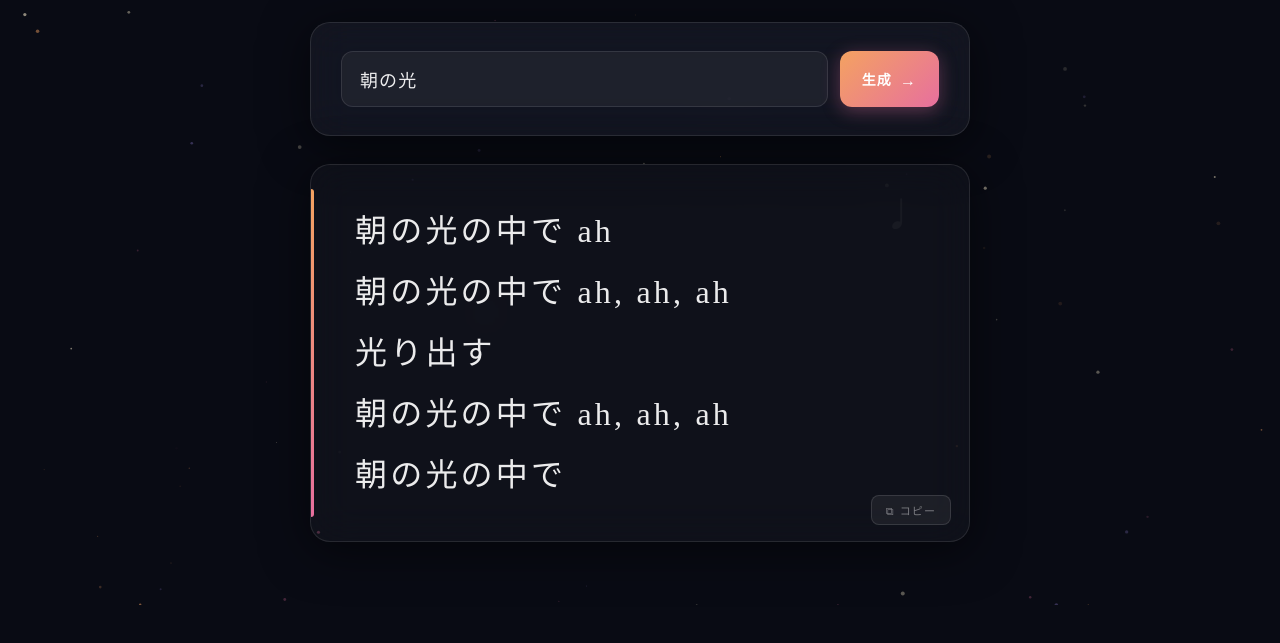
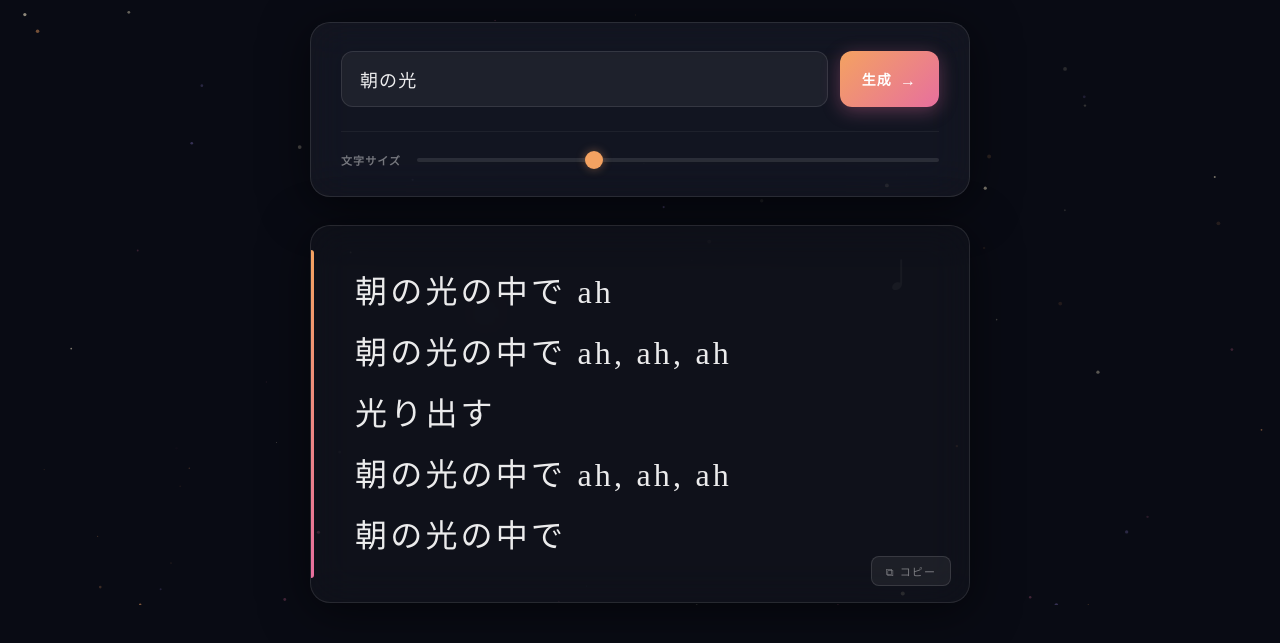
Before and after one commit to seeyoumayday/20260504_gen, a plain HTML site: page index.html in a window 1280 px wide. Shown: the part 195-838 px from the top of the page. Before the commit the page ends 817 px from the top, so only its background shows below. Drawn offline with Linux system fonts and the light colour scheme.

Commit message:
feat: add font size control slider to settings UI with corresponding styles and documentation

```diff
--- a/app.js
+++ b/app.js
@@ -79,6 +79,16 @@ copyBtn.addEventListener('click', async () => {
   }, 1800);
 });
 
+/* ---------- 文字サイズ変更 ---------- */
+const sizeSlider = document.getElementById('size-slider');
+
+// 初期サイズを反映
+output.style.fontSize = `${sizeSlider.value}px`;
+
+sizeSlider.addEventListener('input', (e) => {
+  output.style.fontSize = `${e.target.value}px`;
+});
+
 /* ---------- 初回表示 ---------- */
 render();
 
--- a/index.html
+++ b/index.html
@@ -39,6 +39,12 @@
           <span class="btn-icon">→</span>
         </button>
       </div>
+
+      <!-- 設定行（文字サイズ） -->
+      <div class="settings-row">
+        <label for="size-slider" class="settings-label">文字サイズ</label>
+        <input type="range" id="size-slider" class="size-slider" min="16" max="64" value="32" />
+      </div>
     </div>
 
     <!-- 歌詞出力エリア -->
--- a/style.css
+++ b/style.css
@@ -221,6 +221,52 @@ body {
 }
 
 /* ===========================
+   設定UI（スライダー等）
+   =========================== */
+.settings-row {
+  margin-top: 24px;
+  display: flex;
+  align-items: center;
+  gap: 16px;
+  padding-top: 20px;
+  border-top: 1px solid rgba(255, 255, 255, 0.05);
+}
+
+.settings-label {
+  font-size: 11px;
+  font-weight: 700;
+  letter-spacing: 0.1em;
+  color: var(--text-muted);
+}
+
+.size-slider {
+  flex: 1;
+  -webkit-appearance: none;
+  appearance: none;
+  height: 4px;
+  background: rgba(255, 255, 255, 0.1);
+  border-radius: 2px;
+  outline: none;
+  cursor: pointer;
+}
+
+.size-slider::-webkit-slider-thumb {
+  -webkit-appearance: none;
+  appearance: none;
+  width: 18px;
+  height: 18px;
+  border-radius: 50%;
+  background: var(--accent-warm);
+  cursor: pointer;
+  box-shadow: 0 0 10px rgba(244, 162, 97, 0.4);
+  transition: transform var(--transition);
+}
+
+.size-slider::-webkit-slider-thumb:hover {
+  transform: scale(1.2);
+}
+
+/* ===========================
    歌詞出力エリア
    =========================== */
 .lyrics-wrapper {
```
Also changed, not shown: 1 other file.
